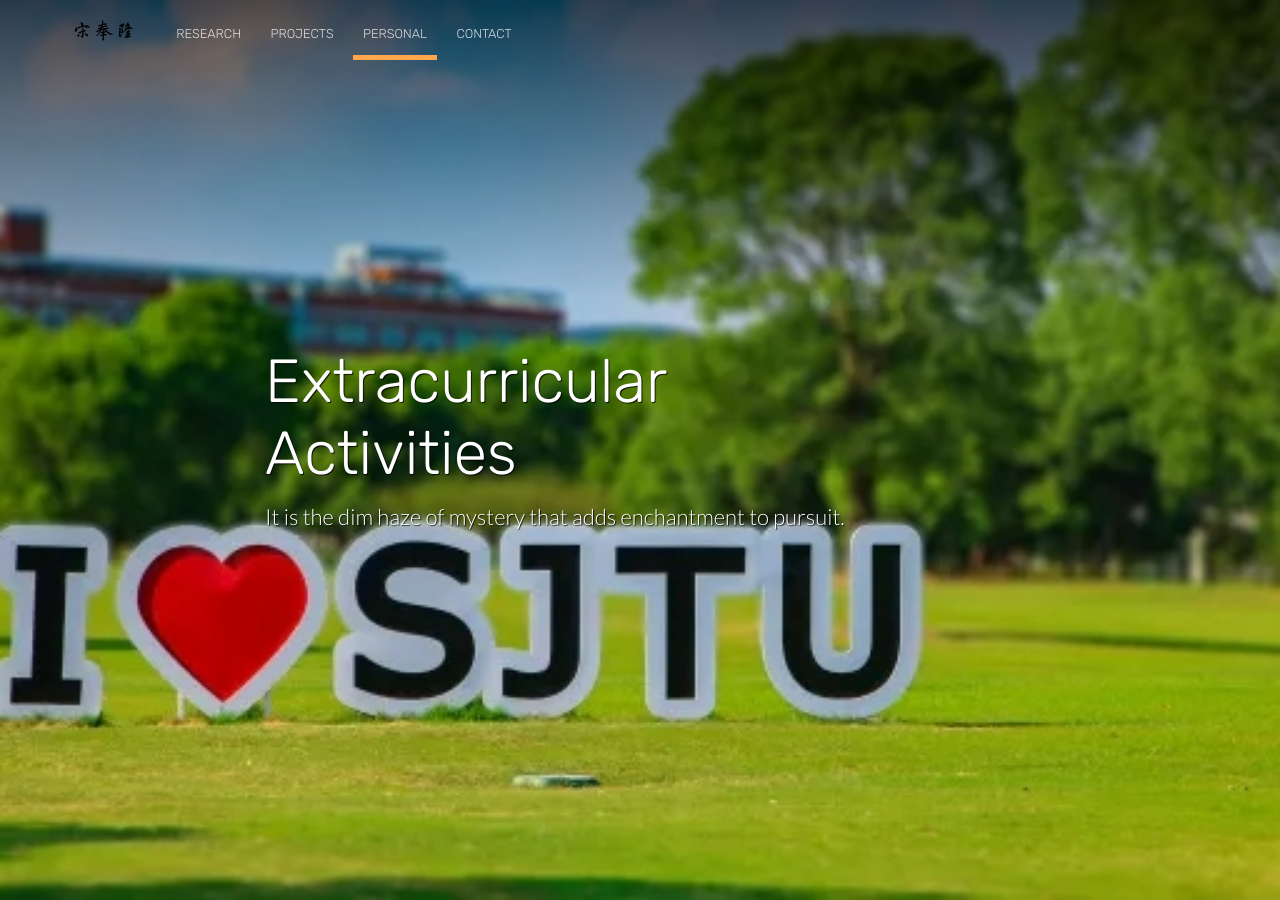
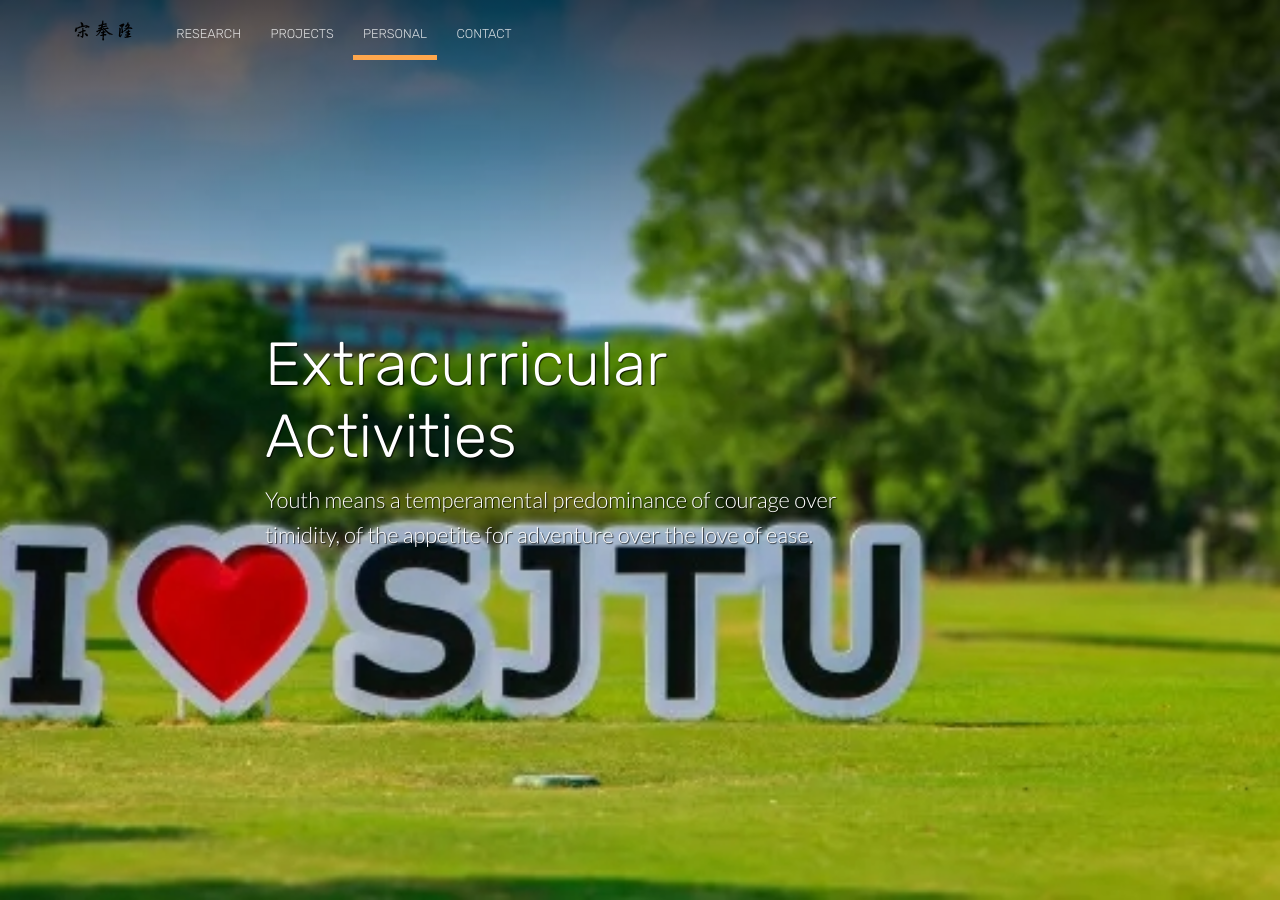
Before and after one commit to FenglongSong/fenglongsong.github.io, a Jekyll site: the page built from personal.html, in a window 1280 px wide and 900 px high. Built offline with Jekyll 4.4.1, drawn with Linux system fonts in a browser that asks for light colours; nearby versions of some CDN libraries.

Commit message:
Update personal.html

```diff
--- a/personal.html
+++ b/personal.html
@@ -9,7 +9,7 @@
 	<div class="inner-hero text-container">
 		<div class="hero-text-container">
 			<h1 class="editable">Extracurricular Activities</h1>
-			<p class="subtext editable">It is the dim haze of mystery that adds enchantment to pursuit.</p>
+			<p class="subtext editable">Youth means a temperamental predominance of courage over timidity, of the appetite for adventure over the love of ease.</p>
 		</div>
 	</div>
 </section>
```
